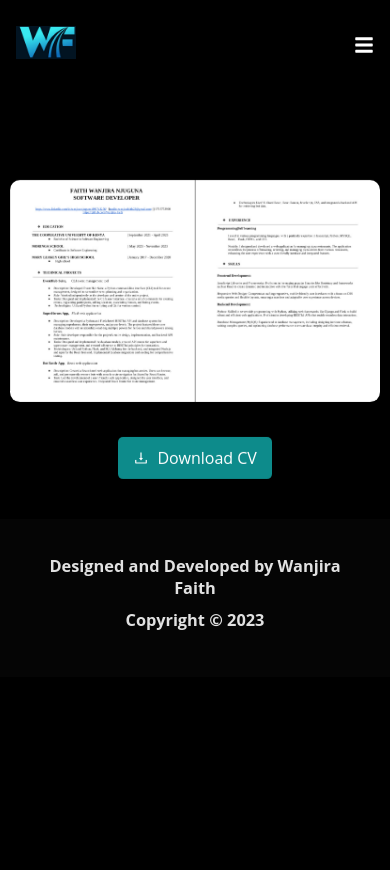
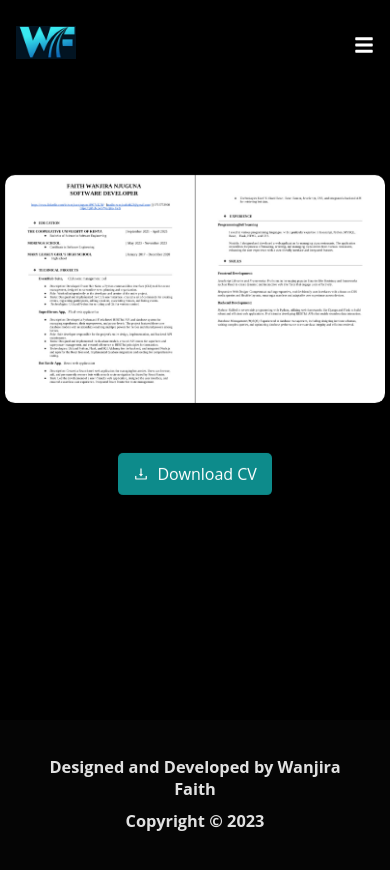
Before and after one commit to Wanjira-Faith/My-Portfolio, a React (Vite) app in the folder portfolio/: page /resume in a window 390 px wide. Shown: the top 870 px of the page. Before the commit the page ends 844 px from the top, so only its background shows below. Built offline with nearby package versions, Linux system fonts and the light colour scheme; the HTML template or start-up script is replaced by a standard one.

Commit message:
modify file

```diff
--- a/portfolio/src/Css/Resume.css
+++ b/portfolio/src/Css/Resume.css
@@ -3,7 +3,7 @@
   flex-direction: column;
   align-items: center;
   padding-top: 150px;
-    padding-bottom: 40px;
+  padding-bottom: 50px;
   animation: slideInDown 0.5s ease-in-out forwards;
   will-change: transform, opacity;
 }
@@ -22,6 +22,7 @@
 .resume-container {
   margin-top: 20px;
   padding: 10px;
+  text-align: center; /* Center text in the container */
 }
 
 .resume-image {
@@ -29,6 +30,7 @@
   height: auto;
   border-radius: 10px;
   box-shadow: 0 0 10px rgba(0, 0, 0, 0.1);
+  margin-bottom: 20px; /* Add margin for spacing */
 }
 
 .download-button-container {
@@ -45,3 +47,14 @@
   align-items: center;
   font-size: 16px;
 }
+
+/* Media query for small screens (mobile) */
+@media (max-width: 767px) {
+  .resume-section {
+      padding-bottom: 225px;
+  }
+
+  .resume-container {
+      padding: 5px;
+  }
+}
```
Lines whose indentation alone changed are shown as unchanged.
